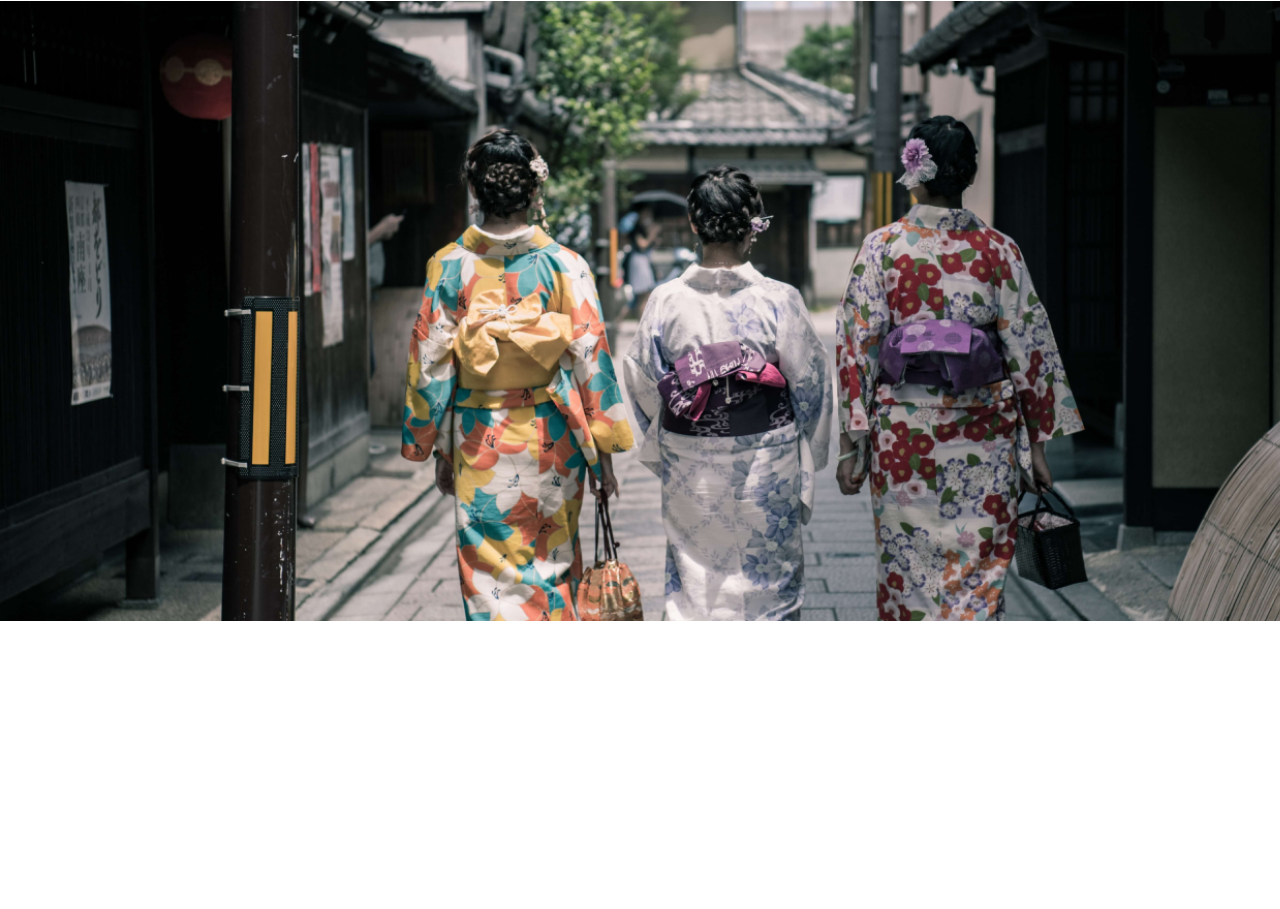
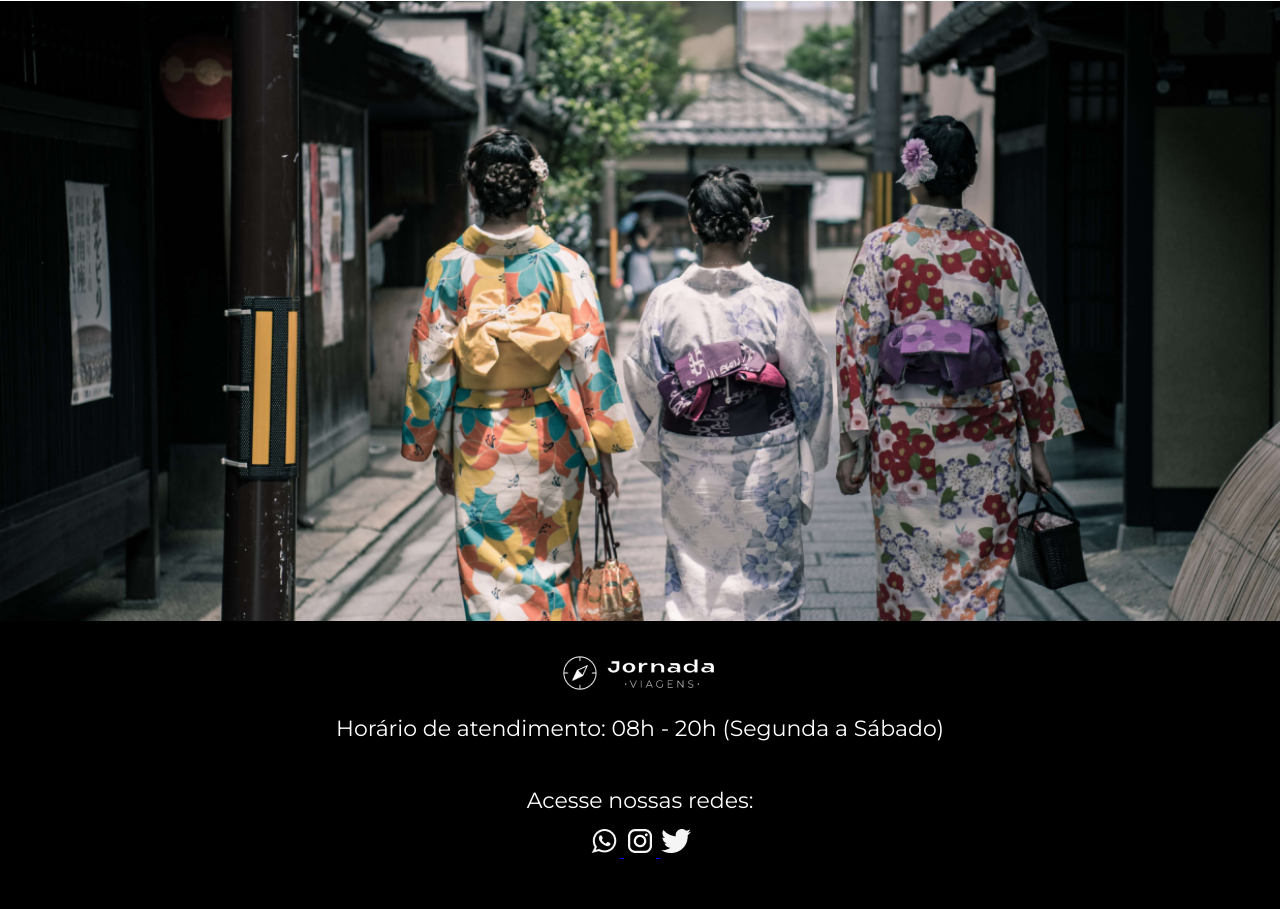
Before and after one commit to Paulina-ACP/jornada-viagens, a plain HTML site: page pacotes-de-viagens.html in a window 1280 px wide. Shown: the part 4343-5252 px from the top of the page. Before the commit the page ends 4964 px from the top, so only its background shows below. Drawn offline with Linux system fonts and the light colour scheme.

Commit message:
Adiciona footer em travel packages

```diff
--- a/pacotes-de-viagens.html
+++ b/pacotes-de-viagens.html
@@ -218,5 +218,24 @@
     <section class="travel-packages bottom-hero">
       <div class="hero-img"></div>
     </section>
+        <footer class="main-footer">
+      <div class="footer-content">
+        <img src="img/logo-footer.png" alt="Logo do jornada viagens" />
+      </div>
+      <p>Horário de atendimento: 08h - 20h (Segunda a Sábado)</p>
+
+      <div class="footer-social">
+        <p>Acesse nossas redes:</p>
+        <a href="#" target="_blank" title="Entre em contato via Whatsapp">
+          <img src="img/whatsapp.png" alt="Logo Whatsapp" />
+        </a>
+        <a href="#" target="_blank" title="Acesse nosso Instagram">
+          <img src="img/instagram.png" alt="Logo Instagram" />
+        </a>
+        <a href="#" target="_blank" title="Acesse nosso Twiter">
+          <img src="img/twiter.png" alt="Logo Twiter" />
+        </a>
+      </div>
+    </footer>
   </body>
 </html>
```
